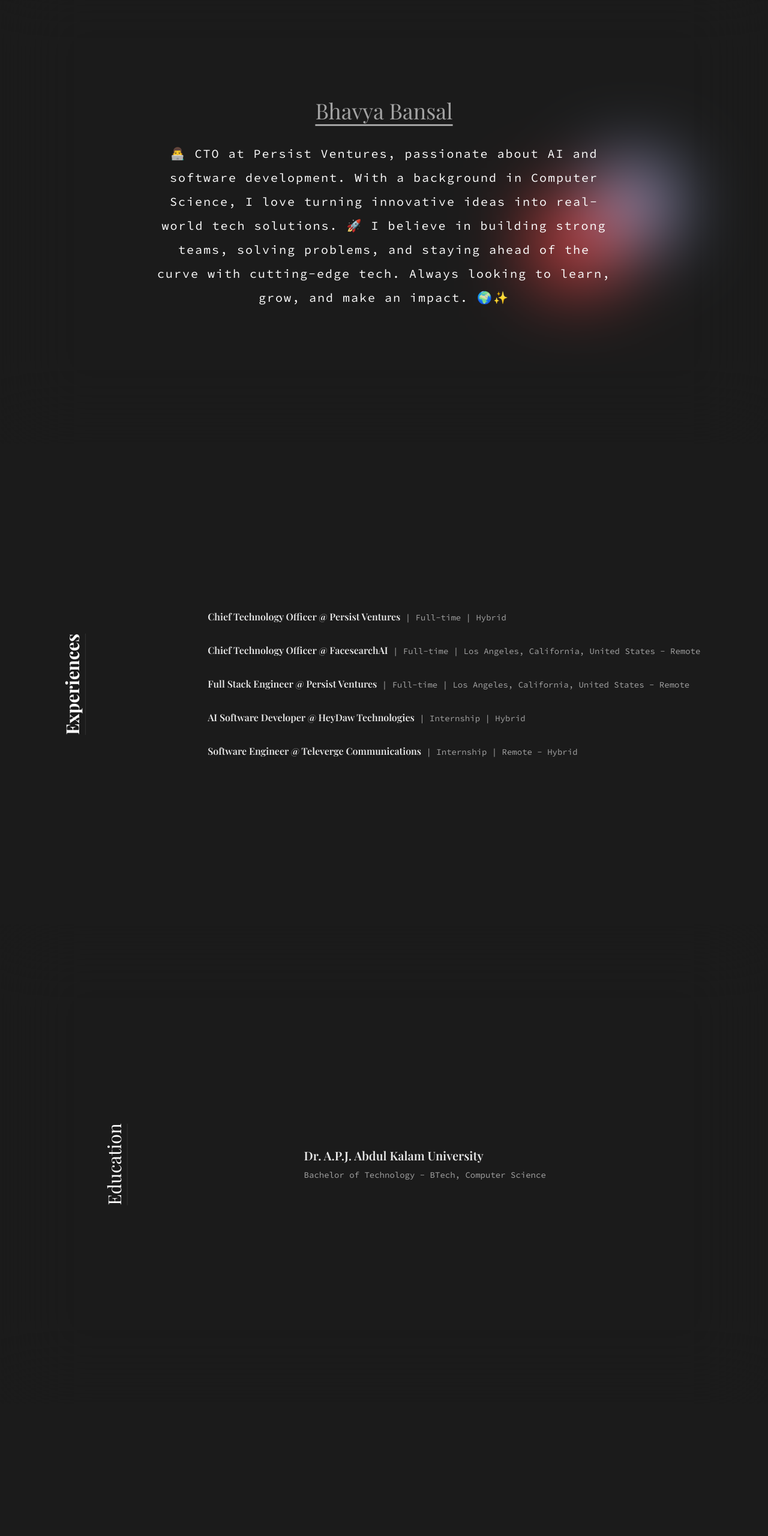
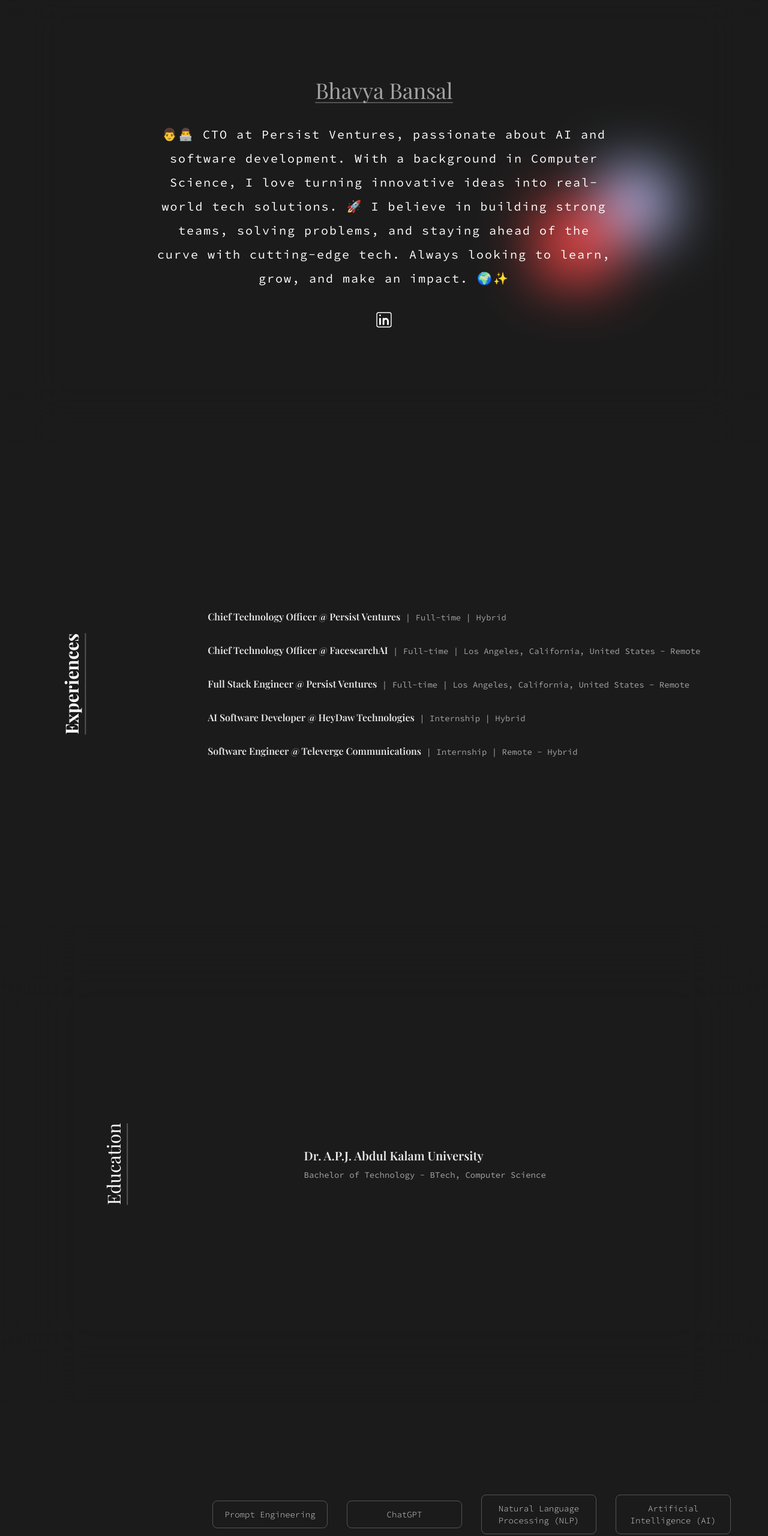
Before and after one commit to bentekku/persist-ventures_portfolio, a React (Vite) app: page / in a window 1280 px wide. Shown: the part 60-2620 px from the top of the page at 60% size. Built offline with nearby package versions, Linux system fonts and the light colour scheme; a web font is replaced by a local one.

Commit message:
animate entire app

```diff
--- a/data.json
+++ b/data.json
@@ -70,5 +70,11 @@
     "Machine Learning",
     "SQL"
   ],
-  "summary": "👨‍💻 CTO at Persist Ventures, passionate about AI and software development. With a background in Computer Science, I love turning innovative ideas into real-world tech solutions. 🚀 \n\nI believe in building strong teams, solving problems, and staying ahead of the curve with cutting-edge tech. Always looking to learn, grow, and make an impact. 🌍✨"
+  "summary": "👨👨‍💻 CTO at Persist Ventures, passionate about AI and software development. With a background in Computer Science, I love turning innovative ideas into real-world tech solutions. 🚀\n\nI believe in building strong teams, solving problems, and staying ahead of the curve with cutting-edge tech. Always looking to learn, grow, and make an impact. 🌍✨",
+  "connect": [
+    {
+      "name": "LinkedIn",
+      "link": "https://www.linkedin.com/in/bhavya-bansal98/"
+    }
+  ]
 }
--- a/src/components/Education.tsx
+++ b/src/components/Education.tsx
@@ -1,4 +1,5 @@
 import jsonData from "../../data.json";
+import { motion } from "motion/react";
 
 const Education = () => {
   return (
@@ -8,15 +9,28 @@ const Education = () => {
       aria-labelledby="education-heading" // Adding ARIA label to the section
     >
       {/* Rotated Title */}
-      <div
+      <motion.div
         className="flex flex-col items-center space-y-1 lg:-rotate-90 snap-start"
         aria-hidden="true" // Hide from screen readers since it's decorative
       >
-        <p id="education-heading" className="text-2xl lg:text-3xl">
+        <motion.h2
+          initial={{ opacity: 0, x: "-25vh" }}
+          whileInView={{ opacity: 1, x: 0 }}
+          viewport={{ once: true, amount: 0.5 }}
+          transition={{ duration: 0.6, delay: 0.1, ease: "easeOut" }}
+          id="education-heading"
+          className="text-2xl lg:text-3xl"
+        >
           Education
-        </p>
-        <div className="h-[1px] bg-white/10 !w-full"></div>
-      </div>
+        </motion.h2>
+        <motion.div
+          initial={{ opacity: 0, x: "-25vh" }}
+          whileInView={{ opacity: 1, x: 0 }}
+          viewport={{ once: true, amount: 0.5 }}
+          transition={{ duration: 0.6, delay: 0.4, ease: "easeOut" }}
+          className="h-[2px] w-full bg-white/25"
+        ></motion.div>
+      </motion.div>
 
       {/* Education List */}
       <div className="flex flex-col justify-center items-center w-full max-w-4xl h-fit lg:h-full text-sm">
@@ -24,8 +38,15 @@ const Education = () => {
           role="list" // Explicitly defining the role of the list for screen readers
           className="grid grid-cols-1 gap-y-12 gap-x-16 !list-disc !list-outside\"
         >
-          {jsonData.education.map((item, index) => (
-            <li
+          {jsonData.education.map((item, index) => {
+            const dynamicDelay = 0.2 + (index + 2) / 10;
+
+            return (
+              <motion.li
+                initial={{ opacity: 0, y: -100 }}
+                whileInView={{ opacity: 1, y: 0 }}
+                viewport={{ once: true, amount: 0.8 }}
+                transition={{ duration: 0.7, delay: dynamicDelay }}
                 key={item.university + index}
                 className="flex flex-col items-center lg:items-start space-y-2"
               >
@@ -35,8 +56,9 @@ const Education = () => {
                 <h4 className="text-md text-white/60 font-content text-center">
                   {item.field}
                 </h4>
-            </li>
-          ))}
+              </motion.li>
+            );
+          })}
         </ul>
       </div>
     </section>
--- a/src/components/Experiences.tsx
+++ b/src/components/Experiences.tsx
@@ -1,4 +1,5 @@
 import jsonData from "../../data.json";
+import { motion } from "motion/react";
 
 const Experiences = () => {
   return (
@@ -8,24 +9,41 @@ const Experiences = () => {
       className="w-full flex flex-col lg:flex-row items-center justify-center lg:justify-around lg:space-x-32 py-1 px-3 lg:py-3 lg:px-8 space-y-6 lg:space-y-0 lg:scroll-snap-y lg:scroll-snap-mandatory overflow-y-auto h-screen"
     >
       {/* Rotated Title */}
-      <div
+      <motion.div
         className="lg:-rotate-90 lg:text-left text-center space-y-1 snap-start"
         aria-hidden="true" // Hide for screen readers as it's decorative
       >
-        <p
+        <motion.h2
+          initial={{ opacity: 0, x: "-25vh" }}
+          whileInView={{ opacity: 1, x: 0 }}
+          viewport={{ once: true, amount: 0.5 }}
+          transition={{ duration: 0.6, delay: 0.1, ease: "easeOut" }}
           id="experiences-heading"
           className="text-2xl lg:text-3xl text-white font-bold"
         >
           Experiences
-        </p>
-        <div className="h-[1px] w-full bg-white/10"></div>
-      </div>
+        </motion.h2>
+        <motion.div
+          initial={{ opacity: 0, x: "-25vh" }}
+          whileInView={{ opacity: 1, x: 0 }}
+          viewport={{ once: true, amount: 0.5 }}
+          transition={{ duration: 0.6, delay: 0.4, ease: "easeOut" }}
+          className="h-[2px] w-full bg-white/25"
+        ></motion.div>
+      </motion.div>
 
       {/* Experiences List */}
       <div className="flex items-center justify-center space-y-0 space-x-0 lg:space-y-8 font-content w-full lg:max-w-4xl">
         <ul className="space-y-4 lg:space-y-8 w-full flex flex-col items-center justify-center">
-          {jsonData.experiences.map((item, indx) => (
-            <li
+          {jsonData.experiences.map((item, indx) => {
+            const dynamicDelay = 0.2 + (indx + 2) / 10;
+
+            return (
+              <motion.li
+                initial={{ opacity: 0, y: -100 }}
+                whileInView={{ opacity: 1, y: 0 }}
+                viewport={{ once: true, amount: 0.8 }}
+                transition={{ duration: 0.7, delay: dynamicDelay }}
                 key={indx}
                 className="text-center sm:text-left text-gray-300 self-start sm:self-auto w-full max-w-full"
               >
@@ -38,8 +56,9 @@ const Experiences = () => {
                     {item.type} | {item["work-type"]}
                   </span>
                 </p>
-            </li>
-          ))}
+              </motion.li>
+            );
+          })}
         </ul>
       </div>
     </section>
--- a/src/components/Hero.tsx
+++ b/src/components/Hero.tsx
@@ -1,4 +1,6 @@
 import jsonData from "../../data.json";
+import { motion } from "motion/react";
+import { CiLinkedin } from "react-icons/ci";
 
 const Hero = () => {
   return (
@@ -18,23 +20,62 @@ const Hero = () => {
       ></div>
 
       {/* Hero Content */}
-      <div
+      <motion.div
+        initial={{ opacity: 0 }}
+        animate={{ opacity: 1 }}
+        transition={{ duration: 0.1 }}
+        style={{ backdropFilter: "blur(3rem)" }} // Ensure blur is applied immediately
         className="w-full h-full flex flex-col items-center justify-center backdrop-blur-3xl px-8 py-4 space-y-6 lg:space-y-8 snap-start"
         aria-describedby="hero-description"
       >
-        <h1
-          className="text-white/60 font-thin text-xl lg:text-4xl underline underline-offset-4 lg:underline-offset-8 text-left"
+        <motion.h1
+          initial={{ opacity: 0, scale: 0 }}
+          animate={{ opacity: 1, scale: 1 }}
+          transition={{ type: "tween", duration: 0.2, delay: 0.2 }}
+          className="text-white/60 font-thin text-xl lg:text-4xl text-left"
           id="hero-description"
         >
           {jsonData.name}
-        </h1>
-        <h2
+          <motion.div
+            initial={{ opacity: 0, x: "-25vh" }}
+            animate={{ opacity: 1, x: 0 }}
+            transition={{ duration: 0.6, delay: 0.4, ease: "easeOut" }}
+            className="h-[2px] w-full bg-white/25 rounded"
+          ></motion.div>
+        </motion.h1>
+        <motion.h2
+          initial={{ opacity: 0, y: 100 }}
+          animate={{ opacity: 1, y: 0 }}
+          transition={{
+            type: "spring",
+            stiffness: 65,
+            duration: 0.7,
+            delay: 0.5,
+          }}
           id="hero-heading"
           className="font-content mt-2 text-white text-sm text-center lg:max-w-3xl lg:text-xl lg:leading-10 lg:tracking-widest leading-6 tracking-wide"
         >
           {jsonData.summary}
-        </h2>
-      </div>
+        </motion.h2>
+        {jsonData.connect.map((item) => (
+          <motion.button
+            initial={{ opacity: 0, scale: 0, y: 100 }}
+            animate={{ opacity: 1, scale: 1, y: 0 }}
+            transition={{
+              type: "spring",
+              stiffness: 180,
+              duration: 0.5,
+              delay: 0.8,
+            }}
+            title="LinkedIn"
+            key={item.name}
+          >
+            <a href={item.link} target="_blank">
+              <CiLinkedin size={34} />
+            </a>
+          </motion.button>
+        ))}
+      </motion.div>
     </section>
   );
 };
--- a/src/components/Skills.tsx
+++ b/src/components/Skills.tsx
@@ -1,6 +1,21 @@
 import jsonData from "../../data.json";
+import { motion } from "motion/react";
 
 const Skills = () => {
+  const fadeInAnimationVariants = {
+    initial: {
+      opacity: 0,
+      y: 100,
+    },
+    animate: (indx: number) => ({
+      opacity: 1,
+      y: 0,
+      transition: {
+        delay: 0.4 + 0.05 * indx,
+      },
+    }),
+  };
+
   return (
     <section
       id="skills"
@@ -8,27 +23,42 @@ const Skills = () => {
       aria-labelledby="skills-heading"
       className="min-h-screen w-full flex flex-col lg:flex-row items-center justify-center lg:justify-around lg:space-x-32 space-y-6 lg:space-y-0 lg:scroll-snap-y lg:scroll-snap-mandatory overflow-y-auto"
     >
-      <div className="lg:-rotate-90 space-y-1 snap-start">
-        <h2
+      <motion.div className="lg:-rotate-90 space-y-1 snap-start">
+        <motion.h2
+          initial={{ opacity: 0, x: "-25vh" }}
+          whileInView={{ opacity: 1, x: 0 }}
+          viewport={{ once: true, amount: 0.5 }}
+          transition={{ duration: 0.6, delay: 0.1, ease: "easeOut" }}
           id="skills-heading"
           className="text-2xl lg:text-3xl"
           aria-hidden="true"
         >
           Skills
-        </h2>
+        </motion.h2>
         <p className="sr-only">Skills</p>
-        <div className="h-[1px] w-full bg-white/10"></div>
-      </div>
+        <motion.div
+          initial={{ opacity: 0, x: "-25vh" }}
+          whileInView={{ opacity: 1, x: 0 }}
+          viewport={{ once: true, amount: 0.5 }}
+          transition={{ duration: 0.6, delay: 0.4, ease: "easeOut" }}
+          className="h-[2px] w-full bg-white/25"
+        ></motion.div>
+      </motion.div>
 
       <div className="flex flex-col justify-center items-center w-full max-w-4xl">
-        <ul className="grid grid-cols-2 md:grid-cols-3 lg:grid-cols-4 gap-y-4 gap-x-8 max-w-full h-auto font-content text-md text-white font-light lg:list-disc lg:list-outside break-words p-4 text-center">
+        <ul className="grid grid-cols-2 md:grid-cols-3 lg:grid-cols-4 gap-y-4 gap-x-8 max-w-full h-auto font-content text-md text-white font-light break-words p-4 text-center">
           {jsonData.skills.map((item, index) => (
-            <li
+            <motion.li
+              variants={fadeInAnimationVariants}
+              initial="initial"
+              whileInView={"animate"}
+              viewport={{ once: true, amount: 0.7 }}
+              custom={index} // allows passing value into the object
               key={index}
-              className="text-sm lg:text-md text-gray-200 border border-white/5 lg:border-none self-center p-1 rounded-lg lg:hover:underline lg:hover:underline-offset-8 transition-all delay-75 duration-200"
+              className="text-sm lg:text-md text-gray-200 border border-white/25 p-2 lg:p-3 self-center rounded-lg lg:hover:bg-white lg:hover:text-[#1b1b1b] lg:hover:font-semibold transition-all delay-75 duration-200"
             >
               {item}
-            </li>
+            </motion.li>
           ))}
         </ul>
       </div>
--- a/src/index.css
+++ b/src/index.css
@@ -20,6 +20,8 @@
 
 @layer components {
   .shape {
+    animation: none !important;
+    transition: none !important;
     background: hsla(277, 79%, 84%, 1);
 
     background: radial-gradient(
```
Also changed, not shown: src/components/Footer.tsx (+20 -5 lines). Lines whose indentation alone changed are shown as unchanged.
